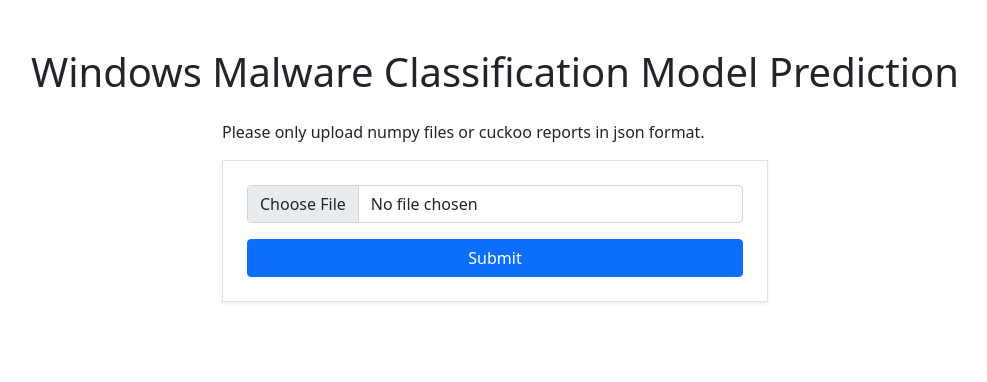
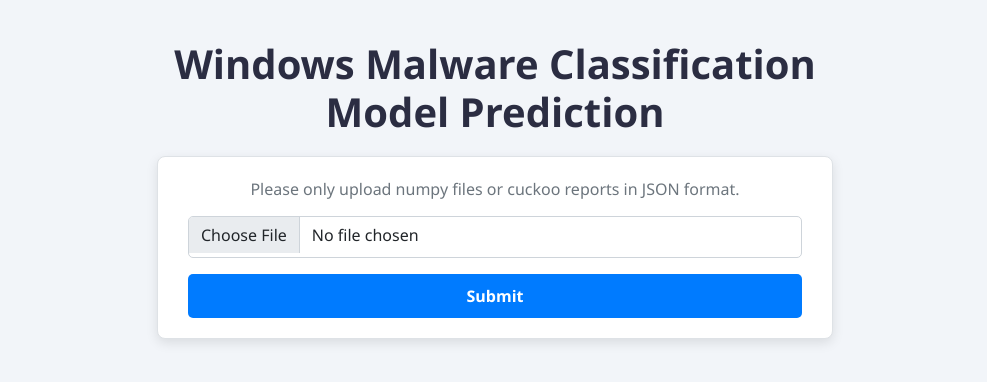
Before and after one commit to truonghuu/AI4MalwAtribution, a Flask app: page / in a window 1280 px wide. Shown: the top 382 px of the page, without its empty margins (145-1132 px from the left). Run offline with Flask 3, Linux system fonts and the light colour scheme; parts of the project's set-up code (start-up, migrations or seed data) failed here and were passed over.

Commit message:
Update UI

```diff
--- a/Web_App/templates/index.html
+++ b/Web_App/templates/index.html
@@ -5,14 +5,67 @@
     <meta name="viewport" content="width=device-width, initial-scale=1.0">
     <title>Windows Malware Classification</title>
     <link href="https://cdn.jsdelivr.net/npm/bootstrap@5.1.3/dist/css/bootstrap.min.css" rel="stylesheet">
+    <style>
+        body {
+            background-color: #f2f5f9;
+            font-family: 'Segoe UI', Tahoma, Geneva, Verdana, sans-serif;
+        }
+
+        .container {
+            max-width: 700px;
+            margin: auto;
+            padding-top: 40px;
+        }
+
+        h1 {
+            color: #2b2d42;
+            font-weight: bold;
+            margin-bottom: 20px;
+        }
+
+        .form-container {
+            background-color: #ffffff;
+            border-radius: 8px;
+            box-shadow: 0 4px 12px rgba(0, 0, 0, 0.1);
+            padding: 20px 30px;
+            border: 1px solid #dee2e6;
+        }
+
+        .form-control {
+            height: calc(2.5rem + 2px);
+            border-radius: 5px;
+        }
+
+        .btn-primary {
+            background-color: #007bff;
+            border: none;
+            padding: 10px;
+            font-size: 1rem;
+            font-weight: bold;
+            border-radius: 5px;
+        }
+
+        .btn-primary:hover {
+            background-color: #0056b3;
+        }
+
+        .alert {
+            border-radius: 5px;
+        }
+
+        p {
+            font-size: 1rem;
+            color: #6c757d;
+            margin-bottom: 15px;
+        }
+    </style>
 </head>
 <body>
-    <div class="container py-5">
-        <h1 class="text-center mb-4">Windows Malware Classification Model Prediction</h1>
-        <div class="row justify-content-center">
-            <div class="col-md-6">
-                <p>Please only upload numpy files or cuckoo reports in json format.</p>
-                <form action="upload" method="POST" enctype="multipart/form-data" class="border p-4 shadow-sm">
+    <div class="container">
+        <h1 class="text-center">Windows Malware Classification Model Prediction</h1>
+        <div class="form-container">
+            <p class="text-center">Please only upload numpy files or cuckoo reports in JSON format.</p>
+            <form action="upload" method="POST" enctype="multipart/form-data">
                 <div class="mb-3">
                     <input class="form-control" type="file" id="name" name="file" accept=".npy,.json">
                 </div>
@@ -21,9 +74,10 @@
                 </div>
             </form>
             {% if prediction %}
-                    <div class="alert alert-info mt-3 text-center">Results: {{prediction}}</div>
+            <div class="alert alert-info mt-3 text-center">
+                <strong>Results:</strong> {{prediction}}
+            </div>
             {% endif %}
-            </div>
         </div>
     </div>
 </body>
```
Also changed, not shown: Web_App/templates/predict.html (+35 -7 lines). Lines whose indentation alone changed are shown as unchanged.
